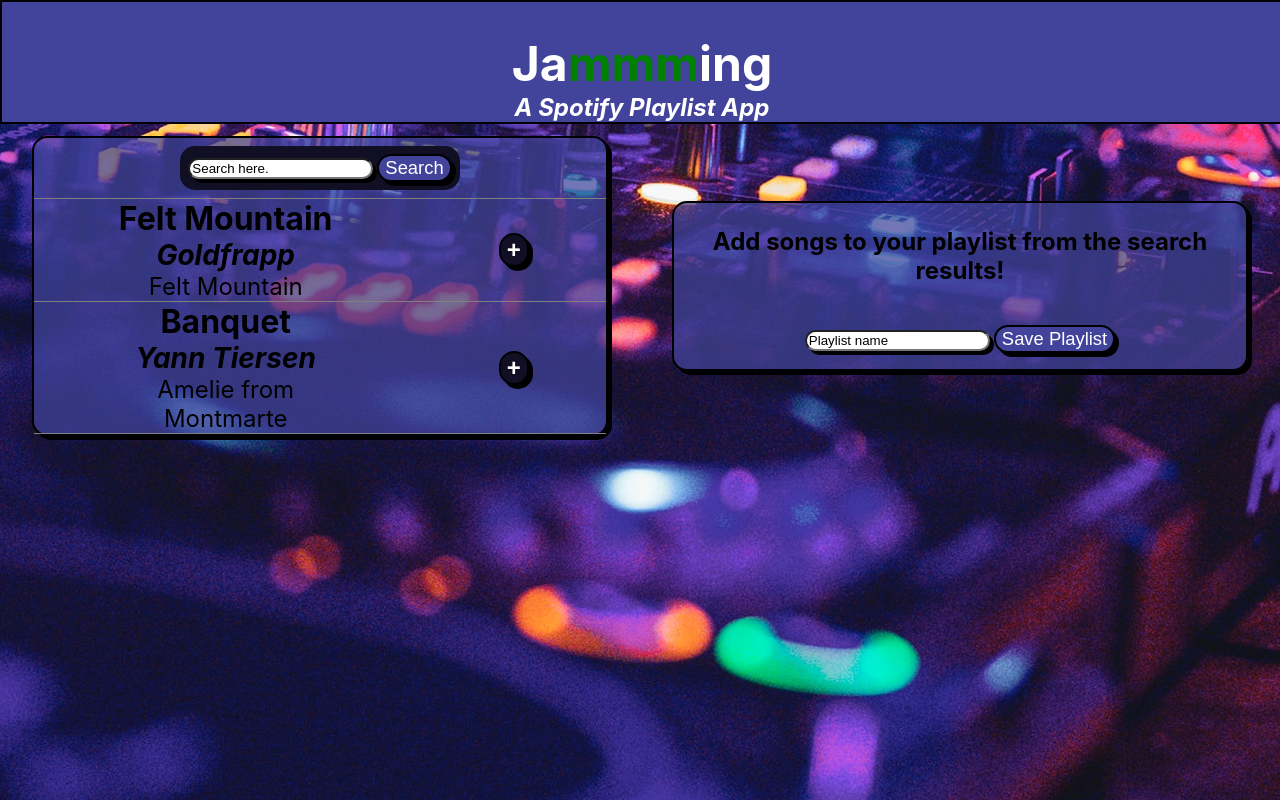
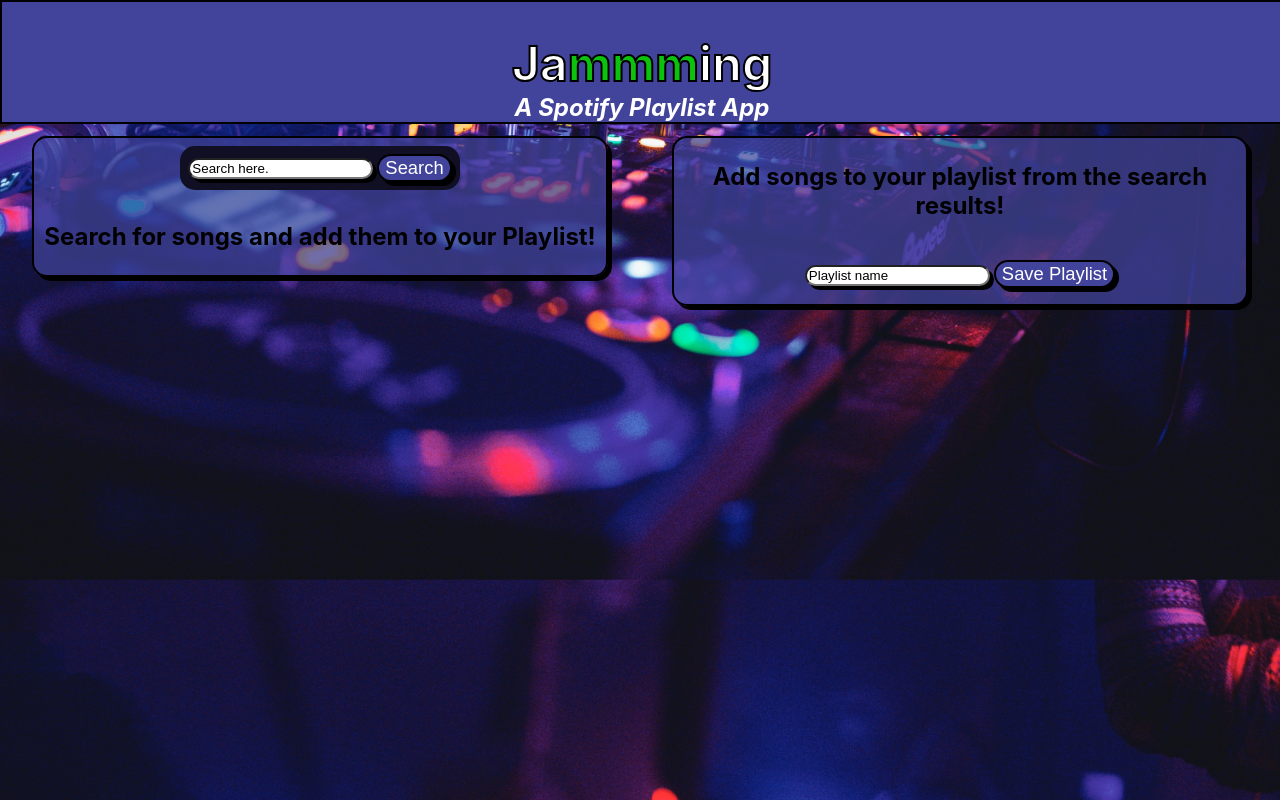
Before and after one commit to r-jeffery-wall/codecademy-jammming, a React (Create React App) app: page / in a window 1280 px wide. Built offline with nearby package versions, Linux system fonts and the light colour scheme.

Commit message:
Added API integrated search.

```diff
--- a/src/App.css
+++ b/src/App.css
@@ -1,7 +1,7 @@
 body {
   background: url(./images/aleksandr-popov-JhYnL-BiP18-unsplash.jpg);
   background-position: center;
-  background-repeat: no-repeat;
+  background-size: cover;
   font-size: 18px;
   text-align: center;
 }
@@ -20,6 +20,8 @@ body {
 .banner h1 {
   font-size: 3rem;
   margin-bottom: 0;
+  -webkit-text-stroke-color: black;
+  -webkit-text-stroke-width: 2px;
 }
 
 .banner h2 {
@@ -29,13 +31,12 @@ body {
 }
 
 .green {
-  color: green;
+  color: rgb(12, 194, 12);
 }
 
 .double-column {
   width: 100%;
   display: flex;
-  align-items: center;
   justify-content: space-around;
   margin-top: 17vh;
   height: 100%;
@@ -101,7 +102,7 @@ input {
   box-shadow: 4px 4px black;
 }
 
-#addSongs {
+p {
   font-size: 1.5rem;
   font-weight: bold;
 }
--- a/src/App.js
+++ b/src/App.js
@@ -3,19 +3,10 @@ import './App.css';
 import SearchBar from './components/SearchBar';
 import SearchResults from './components/SearchResults';
 import Playlist from './components/Playlist';
+import Spotify from './util/Spotify';
 
 function App() {
-  const [ searchResults, setSearchResults ] = useState([{
-    title: 'Felt Mountain',
-    artist: 'Goldfrapp',
-    album: 'Felt Mountain',
-    uri: 'feltmountain'
-  },{
-    title: 'Banquet',
-    artist: 'Yann Tiersen',
-    album: 'Amelie from Montmarte',
-    uri: 'banquet'
-  }]);
+  const [ searchResults, setSearchResults ] = useState([]);
 
   const [ search, setSearch ] = useState('Search here.');
   const [ playlist, setPlaylist ] = useState([]);
@@ -52,8 +43,14 @@ function App() {
   }
 
   function handleSearch(searchTerm) { // Unfinished - waiting for API.
-    console.log(searchTerm);
-  }
+
+    if (searchTerm === '' || searchTerm === 'Search here.' || searchTerm === 'You must specify a search term!') {
+      setSearch('You must specify a search term!');
+    }
+    else {
+      Spotify.searchTracks(searchTerm).then(setSearchResults);
+      console.log(searchResults);
+    }}
 
   return (
     <>
--- a/src/components/Playlist.js
+++ b/src/components/Playlist.js
@@ -13,7 +13,7 @@ function Playlist( props ) {
 
     return (
         <>
-            {props.playlist.length !== 0 ? <TrackList tracks={props.playlist} type='playlist' removeFromPlaylist={props.removeFromPlaylist} /> : <p id='addSongs'>Add songs to your playlist from the search results!</p>}
+            {props.playlist.length !== 0 ? <TrackList tracks={props.playlist} type='playlist' removeFromPlaylist={props.removeFromPlaylist} /> : <p>Add songs to your playlist from the search results!</p>}
             <form onSubmit={handleSubmit}>
                 <input type='text' value={props.title} onChange={e => handleUserInput(e.target.value)}></input>
                 <button type="submit" className='hoverScale'>Save Playlist</button>
--- a/src/components/SearchResults.js
+++ b/src/components/SearchResults.js
@@ -4,7 +4,7 @@ import TrackList from './Tracklist';
 function SearchResults( props ) {
    return (
     <>
-        <TrackList tracks={props.results} type='search' AddToPlaylist={props.AddToPlaylist} />
+        {props.results.length !== 0 ? <TrackList tracks={props.results} type='search' AddToPlaylist={props.AddToPlaylist} /> : <p>Search for songs and add them to your Playlist!</p>}
     </>
    )
 }
--- /dev/null
+++ b/src/util/Spotify.js
@@ -0,0 +1,50 @@
+import clientID from "./ClientID";
+
+const redirectUri = 'http://192.168.0.21:3000/';
+let accessToken;
+
+const Spotify = {
+getAccessToken() {
+    if (accessToken) {
+      return accessToken;
+    }
+
+    const accessTokenMatch = window.location.href.match(/access_token=([^&]*)/);
+    const expiresInMatch = window.location.href.match(/expires_in=([^&]*)/);
+    if (accessTokenMatch && expiresInMatch) {
+      accessToken = accessTokenMatch[1];
+      const expiresIn = Number(expiresInMatch[1]);
+      window.setTimeout(() => accessToken = '', expiresIn * 1000);
+      window.history.pushState('Access Token', null, '/'); // This clears the parameters, allowing us to grab a new access token when it expires.
+      return accessToken;
+    } else {
+      const accessUrl = `https://accounts.spotify.com/authorize?client_id=${clientID}&response_type=token&scope=playlist-modify-public&redirect_uri=${redirectUri}`;
+      window.location = accessUrl;
+    }
+  },
+searchTracks(term) {
+    const accessToken = this.getAccessToken();
+    const endpoint = `https://api.spotify.com/v1/search?type=track&q=${term}`;
+
+    return fetch(endpoint, {
+        headers: {
+            Authorization: `Bearer ${accessToken}`
+        }
+    }).then(response => {
+        return response.json();
+    }).then(jsonResponse => {
+        if (!jsonResponse.tracks) {
+            return [];
+        }
+        return jsonResponse.tracks.items.map(track => ({
+            id: track.id,
+            title: track.name,
+            artist: track.artists[0].name,
+            album: track.album.name,
+            uri: track.uri
+        }))
+    })
+}
+};
+
+export default Spotify;
```
